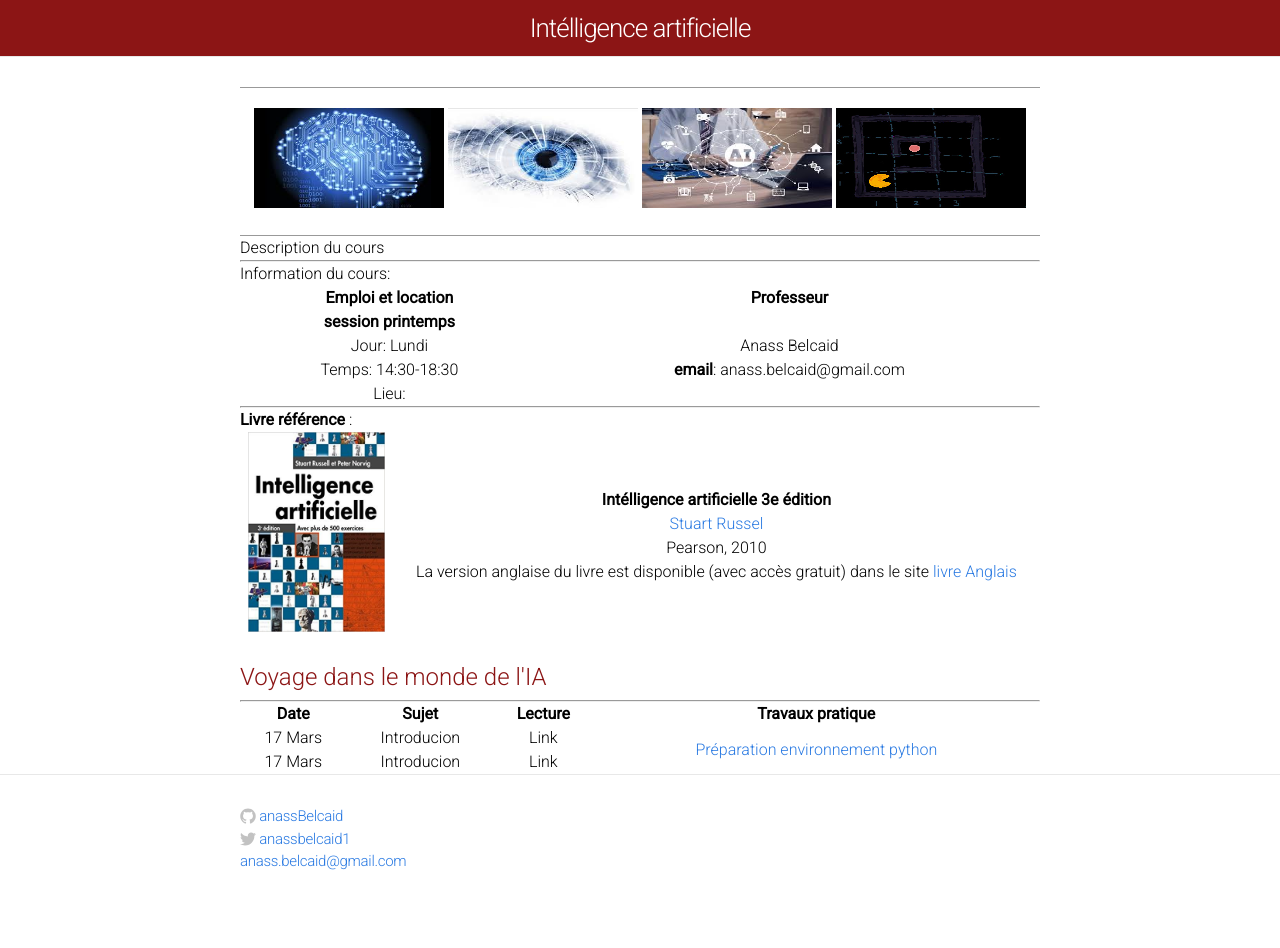
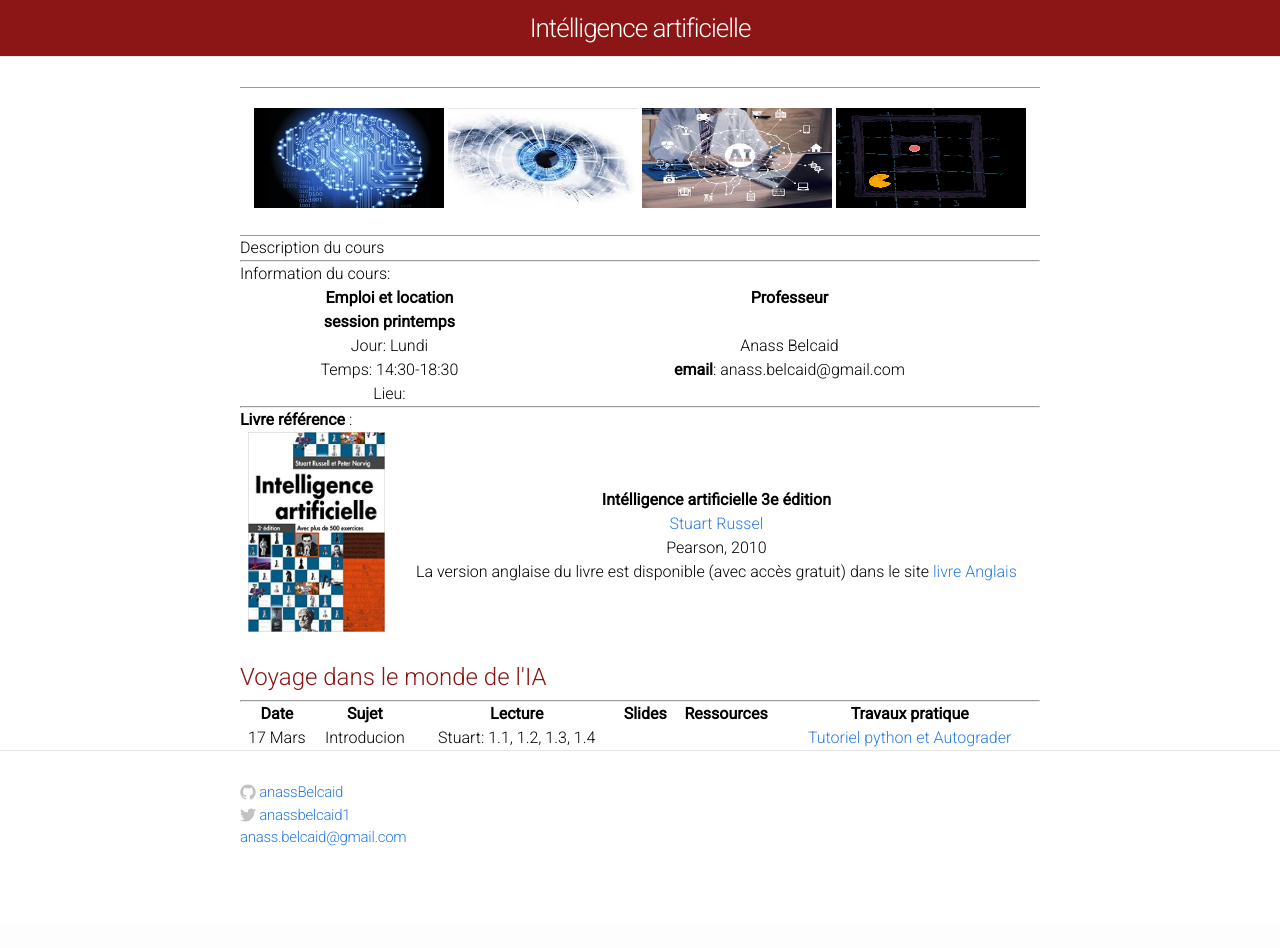
Before and after one commit to intelligenceartificielensaf/intelligenceartificielensaf.github.io, a Jekyll site: the page built from index.html, in a window 1280 px wide. Built offline with Jekyll 4.4.1, drawn with Linux system fonts in a browser that asks for light colours; after the commit the page ends 924 px from its top, so only the background shows below that.

Commit message:
Support du permier tutorial, dois fixer le lien

```diff
--- a/index.html
+++ b/index.html
@@ -74,22 +74,21 @@ Information du cours:
     <th>Date</th>
     <th>Sujet</th>
     <th>Lecture</th>
+    <th> Slides </th>
+    <th>  Ressources </th>
     <th> Travaux pratique </th>
   </tr>
   <hr>
   <tr >
     <td>17 Mars</td>
     <td>Introducion</td>
-    <td>Link</td>
-    <td rowspan="2">
+    <td>Stuart: 1.1, 1.2, 1.3, 1.4</td>
+    <th>  </th>
+    <th>   </th>
+    <td rowspan="1">
       <a href="travaux_pratiques/introduction_python">
-      Préparation environnement python
+       Tutoriel python et Autograder
     </a>
     </td>
   </tr>
-  <tr>
-    <td>17 Mars</td>
-    <td>Introducion</td>
-    <td>Link</td>
-  </tr>
 </table>
```
Also changed, not shown: ressources.md (added, +4 -0 lines), travaux_pratiques/introduction_python.md (+3 -3 lines), 1 other file.
